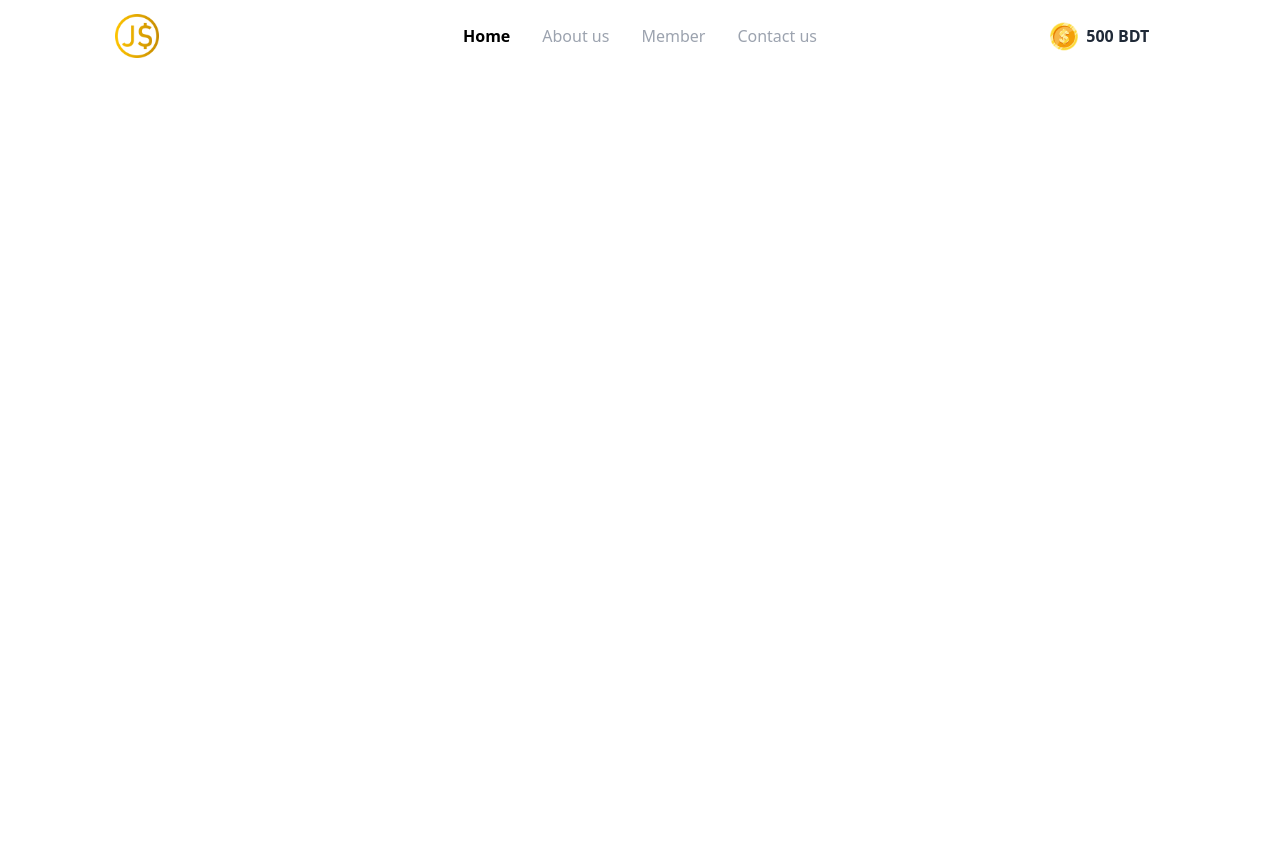
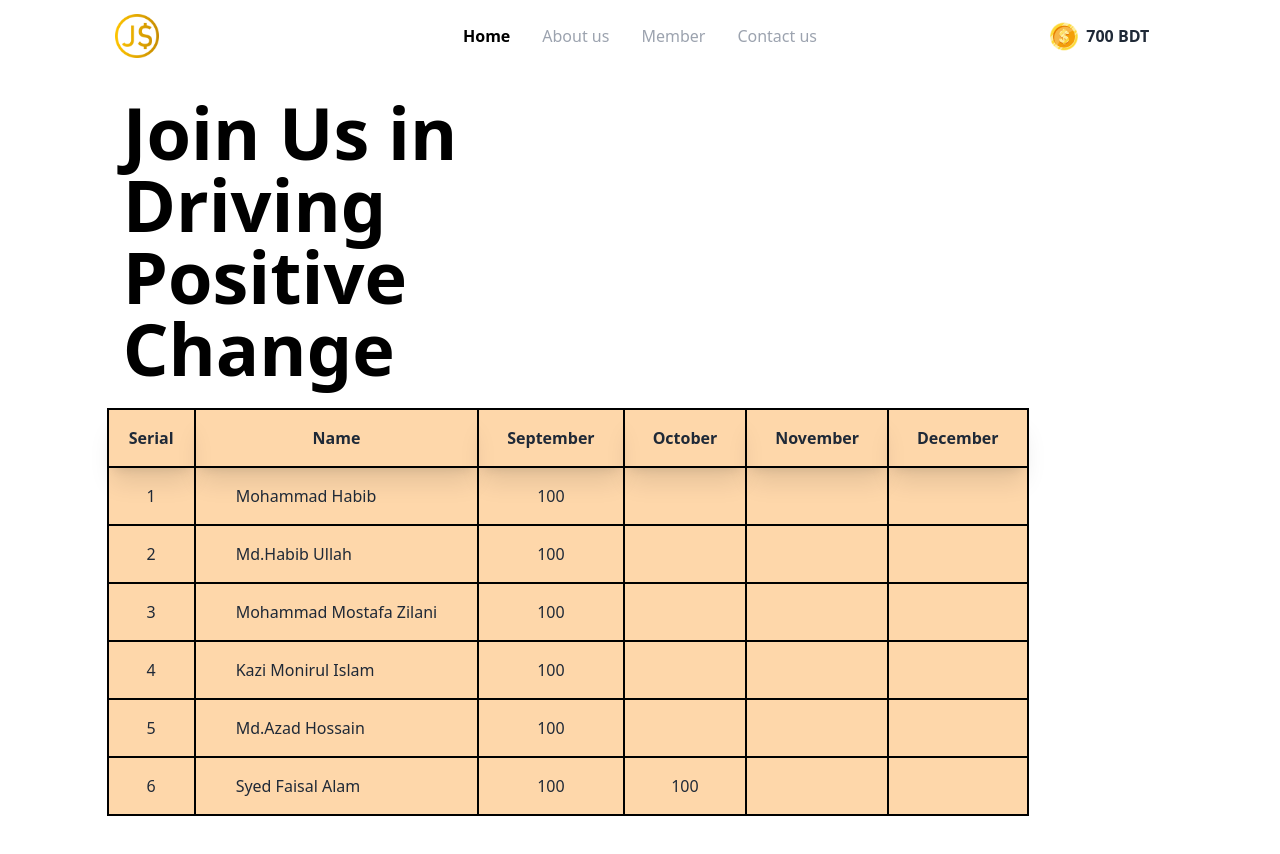
Before and after one commit to Jihanchy/Julfiquar-United-Association, a plain HTML site: page index.html in a window 1280 px wide. Before the commit the page ends 800 px from the top, so only its background shows below. Drawn offline with nearby package versions, Linux system fonts and the light colour scheme.

Commit message:
added table section

```diff
--- a/index.html
+++ b/index.html
@@ -1,5 +1,6 @@
 <!DOCTYPE html>
 <html lang="en">
+
 <head>
     <meta charset="UTF-8">
     <meta name="viewport" content="width=device-width, initial-scale=1.0">
@@ -32,7 +33,7 @@
                 <div class="navbar-end space-x-4">
                     <div>
                         <div class="flex items-center gap-2 font-semibold">
-                            <span><img src="coin.png" alt=""></span>500 BDT
+                            <span><img src="coin.png" alt=""></span>700 BDT
                         </div>
                     </div>
                     <div class="dropdown">
@@ -50,12 +51,82 @@
                 </div>
             </div>
         </nav>
+        <!-- banner starts -->
+        <section class="grid grid-cols-1 md:grid-cols-2 py-6">
+            <!-- left content -->
+            <div class="pl-4">
+                <h1 class="text-3xl md:text-7xl  text-black font-bold leading-10">
+                    Join Us in Driving Positive Change
+                </h1>
+            </div>
+        </section>
     </header>
+    <main>
+        <div class="w-11/12 md:w-10/12 mx-auto rounded-md mb-10">
+
+            <table class=" bg-orange-200 ">
+                <thead class="">
+                    <th class="border-2 shadow-xl border-black px-5 py-4">Serial</th>
+                    <th class="border-2 shadow-xl border-black px-10 py-4">Name</th>
+                    <th class="border-2 shadow-xl border-black px-7 py-4">September</th>
+                    <th class="border-2 shadow-xl border-black px-7 py-4">October</th>
+                    <th class="border-2 shadow-xl border-black px-7 py-4">November</th>
+                    <th class="border-2 shadow-xl border-black px-7 py-4">December</th>
+                </thead>
+                <tbody class="">
+                    <tr>
+                        <td class="border-2 border-black px-5 text-center py-4">1</td>
+                        <td class="border-2 border-black px-10 py-4">Mohammad Habib</td>
+                        <td class="border-2 border-black px-7 py-4 text-center">100</td>
+                        <td class="border-2 border-black px-7 py-4 text-center"></td>
+                        <td class="border-2 border-black px-7 py-4 text-center"></td>
+                        <td class="border-2 border-black px-7 py-4 text-center"></td>
+                    </tr>
+                    <tr>
+                        <td class="border-2 border-black px-5 text-center py-4">2</td>
+                        <td class="border-2 border-black px-10 py-4">Md.Habib Ullah</td>
+                        <td class="border-2 border-black px-7 py-4 text-center">100</td>
+                        <td class="border-2 border-black px-7 py-4 text-center"></td>
+                        <td class="border-2 border-black px-7 py-4 text-center"></td>
+                        <td class="border-2 border-black px-7 py-4 text-center"></td>
+                    </tr>
+                    <tr>
+                        <td class="border-2 border-black px-5 text-center py-4">3</td>
+                        <td class="border-2 border-black px-10 py-4">Mohammad Mostafa Zilani</td>
+                        <td class="border-2 border-black px-7 py-4 text-center">100</td>
+                        <td class="border-2 border-black px-7 py-4 text-center"></td>
+                        <td class="border-2 border-black px-7 py-4 text-center"></td>
+                        <td class="border-2 border-black px-7 py-4 text-center"></td>
+                    </tr>
+                    <tr>
+                        <td class="border-2 border-black px-5 text-center py-4">4</td>
+                        <td class="border-2 border-black px-10 py-4">Kazi Monirul Islam</td>
+                        <td class="border-2 border-black px-7 py-4 text-center">100</td>
+                        <td class="border-2 border-black px-7 py-4 text-center"></td>
+                        <td class="border-2 border-black px-7 py-4 text-center"></td>
+                        <td class="border-2 border-black px-7 py-4 text-center"></td>
+                    </tr>
+                    <tr>
+                        <td class="border-2 border-black px-5 text-center py-4">5</td>
+                        <td class="border-2 border-black px-10 py-4">Md.Azad Hossain</td>
+                        <td class="border-2 border-black px-7 py-4 text-center">100</td>
+                        <td class="border-2 border-black px-7 py-4 text-center"></td>
+                        <td class="border-2 border-black px-7 py-4 text-center"></td>
+                        <td class="border-2 border-black px-7 py-4 text-center"></td>
+                    </tr>
+                    <tr>
+                        <td class="border-2 border-black px-5 text-center py-4">6</td>
+                        <td class="border-2 border-black px-10 py-4">Syed Faisal Alam</td>
+                        <td class="border-2 border-black px-7 py-4 text-center">100</td>
+                        <td class="border-2 border-black px-7 py-4 text-center">100</td>
+                        <td class="border-2 border-black px-7 py-4 text-center"></td>
+                        <td class="border-2 border-black px-7 py-4 text-center"></td>
+                    </tr>
+                </tbody>
+            </table>
+          </div>
+    </main>
+
 </body>
 
 </html>
-</head>
-<body>
-
-</body>
-</html>
```
